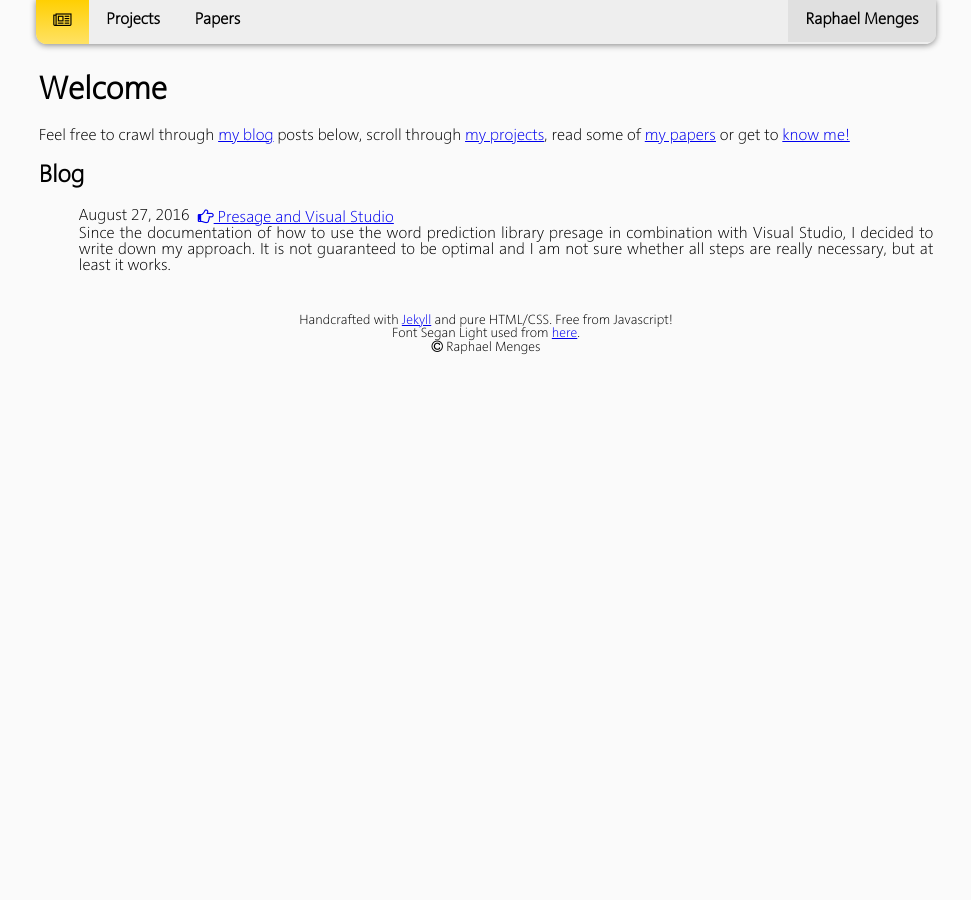
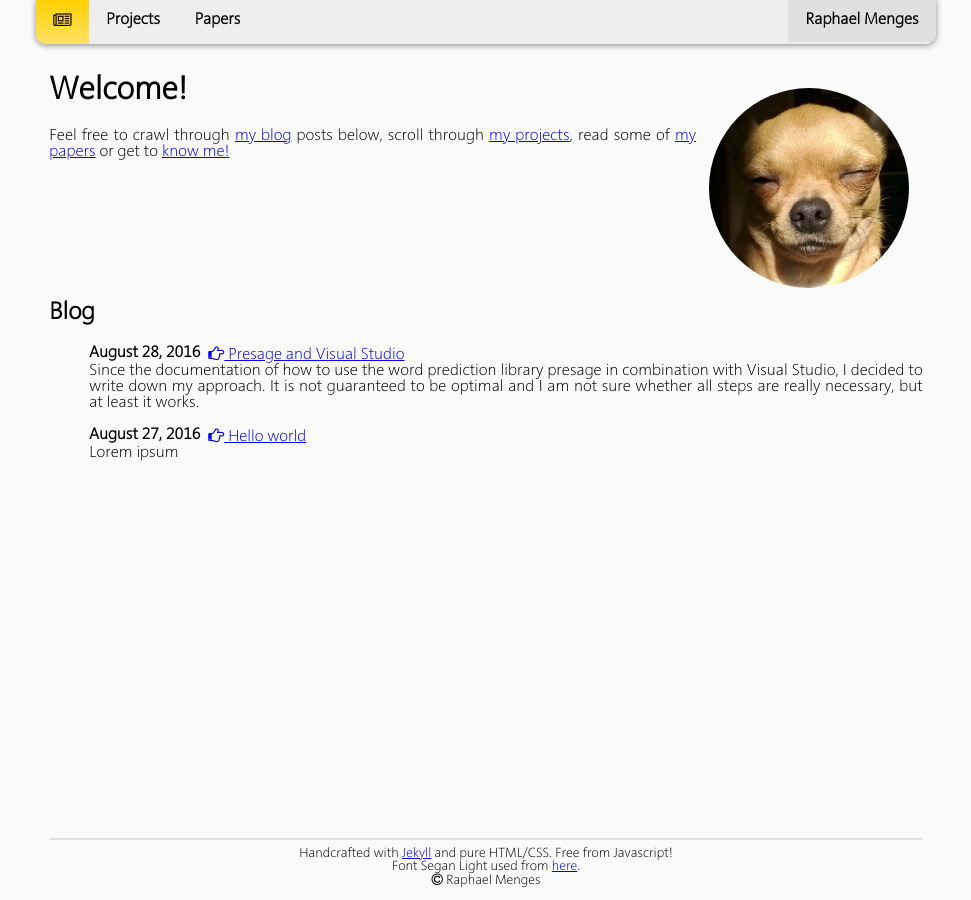
Before and after one commit to raphaelmenges/raphaelmenges.github.io, a Jekyll site: the page built from index.html, in a window 1280 px wide. Shown: the whole page, without its empty margins (154-1125 px from the left). Built offline with Jekyll 4.4.1, drawn with Linux system fonts in a browser that asks for light colours.

Commit message:
Added avatar and worked on blog posts.

```diff
--- /dev/null
+++ b/_includes/lower.html
@@ -0,0 +1,18 @@
+			</div> <!-- content -->
+			<div class="placeholder"></div>
+			<footer class="footer">
+				<hr>
+				Handcrafted with
+					<div class="tooltip">
+						<a href="https://jekyllrb.com/">Jekyll</a>
+						<span class="tooltiptext">
+							<i class="fa fa-heart"></i>
+						</span>
+					</div>
+				and pure HTML/CSS. Free from Javascript!</br>
+				Font Segan Light used from <a href="http://www.1001fonts.com/segan-font.html">here</a>.</br>
+				<i class="fa fa-copyright"></i> Raphael Menges
+			</footer> <!-- footer -->
+		</div> <!-- page -->
+	</body>
+</html>
--- /dev/null
+++ b/_includes/upper.html
@@ -0,0 +1,30 @@
+<!DOCTYPE html>
+<html>
+	<head>
+		<title>{{ page.title }}</title>
+		<link rel="stylesheet" type="text/css" href="/css/main.css">
+		<link rel="stylesheet" type="text/css" href="/css/font-awesome/css/font-awesome.min.css">
+		<meta name="viewport" content="width=device-width, initial-scale=1">
+		<link rel="icon" type="image/png" href="/assets/favicon-32x32.png" sizes="32x32">
+		<link rel="icon" type="image/png" href="/assets/favicon-128x128.png" sizes="128x128">
+		<link rel="icon" type="image/png" href="/assets/favicon.png"> <!-- fallback -->
+	</head>
+	<body>
+		<nav class="navbar">
+			<li>
+				<a {% if page.navigation == "home" %} class="active" {% endif %} href="/">
+					<i class="fa fa-newspaper-o"></i>
+				</a>
+			</li>
+			<li>
+				<a {% if page.navigation == "projects" %} class="active" {% endif %} href="/projects">Projects</a>
+			</li>
+			<li>
+				<a {% if page.navigation == "papers" %} class="active" {% endif %} href="/papers">Papers</a>
+			</li>
+			<li class="about">
+				<a {% if page.navigation == "about" %} class="active" {% endif %} href="/about">Raphael Menges</a>
+			</li>
+		</nav>
+		<div class="page">
+			<div class="content">
--- a/_layouts/default.html
+++ b/_layouts/default.html
@@ -1,49 +1,3 @@
-<!DOCTYPE html>
-<html>
-	<head>
-		<title>{{ page.title }}</title>
-		<link rel="stylesheet" type="text/css" href="/css/main.css">
-		<link rel="stylesheet" type="text/css" href="/css/font-awesome/css/font-awesome.min.css">
-		<meta name="viewport" content="width=device-width, initial-scale=1">
-		<link rel="icon" type="image/png" href="/assets/favicon-32x32.png" sizes="32x32">
-		<link rel="icon" type="image/png" href="/assets/favicon-128x128.png" sizes="128x128">
-		<link rel="icon" type="image/png" href="/assets/favicon.png"> <!-- fallback -->
-	</head>
-	<body>
-		<nav class="navbar">
-			<li>
-				<a {% if page.navigation == "home" %} class="active" {% endif %} href="/">
-					<i class="fa fa-newspaper-o"></i>
-				</a>
-			</li>
-			<li>
-				<a {% if page.navigation == "projects" %} class="active" {% endif %} href="/projects">Projects</a>
-			</li>
-			<li>
-				<a {% if page.navigation == "papers" %} class="active" {% endif %} href="/papers">Papers</a>
-			</li>
-			<li class="about">
-				<a {% if page.navigation == "about" %} class="active" {% endif %} href="/about">Raphael Menges</a>
-			</li>
-		</nav>
-		<div class="content">
-
-		{{ content }}
-
-		</div>
-
-		<footer class="footer">
-			<!-- <hr> -->
-			Handcrafted with
-				<div class="tooltip">
-					<a href="https://jekyllrb.com/">Jekyll</a>
-					<span class="tooltiptext">
-						<i class="fa fa-heart"></i>
-					</span>
-				</div>
-			and pure HTML/CSS. Free from Javascript!</br>
-			Font Segan Light used from <a href="http://www.1001fonts.com/segan-font.html">here</a>.</br>
-			<i class="fa fa-copyright"></i> Raphael Menges
-		</footer>
-	</body>
-</html>
+{% include upper.html %}
+{{ content }}
+{% include lower.html %}
--- /dev/null
+++ b/_layouts/post.html
@@ -0,0 +1,5 @@
+{% include upper.html %}
+<h1>{{ page.title }}</h1>
+<div class="post-date"> {{ page.date | date: '%B %d, %Y' }} </div>
+{{ content }}
+{% include lower.html %}
--- /dev/null
+++ b/_posts/2016-08-27-lorem-ipsum.md
@@ -0,0 +1,7 @@
+---
+layout: post
+title: Hello world
+---
+Lorem ipsum
+
+Hello, so much world, wow.
--- a/css/main.css
+++ b/css/main.css
@@ -15,6 +15,15 @@ body {
 	background-color: #FAFAFA;
 }
 
+/* Design of horizontal lines */
+hr {
+	margin-left: 10pt;
+	margin-right: 10pt;
+	border: 1pt solid #E0E0E0;;
+	border-radius: 1pt;
+}
+
+
 /* Anchor class for invisible anchor which is beneatch fixed navigation */
 .anchor {
 	display: block;
@@ -23,29 +32,43 @@ body {
   visibility: hidden;
 }
 
+/* Page */
+.page {
+	height: 900px;
+	display: -webkit-box;
+	display: -moz-box;
+	display: -ms-flexbox;
+	display: -webkit-flex;
+	display: flex;
+	-ms-flex-direction: column;
+	-moz-flex-direction: column;
+	-webkit-flex-direction: column;
+	flex-direction: column;
+}
+
 /* Content of page */
 .content {
 	padding-top: 40pt;
 	text-align: justify;
-  margin-left: 2pt;
-  margin-right: 2pt;
+  margin-left: 10pt;
+  margin-right: 10pt;
+}
+
+/* Space between content and footer */
+.placeholder {
+	-webkit-box-flex: 1;
+	-moz-box-flex: 1;
+	-webkit-flex: 1;
+	-ms-flex: 1;
+	flex: 1;
 }
 
 /* Footer of page */
 .footer {
-	margin-top: 30pt;
+	margin-top: 10pt;
 	padding-bottom: 10pt;
 	text-align: center;
 	font-size: 10pt;
-}
-
-/* Design of horizontal line */
-.footer hr {
-	margin-left: 30pt;
-	margin-right: 30pt;
-	border: 1pt solid #FFF;
-	box-shadow: 0pt 2pt 3pt #888888;
-	border-radius: 1pt;
 }
 
 /*****************/
@@ -154,10 +177,25 @@ body {
 	font-weight: bold;
 }
 
-/************/
-/*** Blog ***/
-/************/
+/******************/
+/*** Front Page ***/
+/******************/
+/* Avatar on front page */
+.avatar {
+	float: right;
+	width: 150pt;
+	height: 150pt;
+	border-radius: 75pt;
+	-webkit-border-radius: 75pt;
+	-moz-border-radius: 75pt;
+	background: url(/assets/avatar.png) no-repeat;
+	background-size: cover;
+	background-position: 50% 50%;
+	margin: 10pt;
+}
+
 .blog-list {
+	clear: both;
 	list-style-type: none;
 }
 
@@ -173,8 +211,16 @@ body {
 	margin-right: 6pt;
 }
 
+.blog-list-title-date {
+	font-weight: bold;
+}
+
 .blog-list-excerpt {
 	clear: both;
+}
+
+.post-date {
+	font-weight: bold;
 }
 
 /***************/
@@ -266,13 +312,15 @@ body {
 	.navbar li {float: none;}
 	.navbar .about { float: none; background-color: #EEE; }
 	.anchor { top: 0pt; }
-	.content { padding-top: 5pt; }
+	.page { height: 600px; }
+	.content { padding-top: 5pt; margin-left: 5pt; margin-right: 10pt;}
+	.avatar { float: none; margin: auto; }
 	.project-links li {	float: none; }
 	.project-links a { text-align: left; }
 }
 
 /* Width on small screens */
-@media only screen and (max-width: 900px) {
+@media only screen and (max-width: 920px) {
 	body { width: auto; }
 	.navbar { width: 100%; }
 }
--- a/index.html
+++ b/index.html
@@ -4,7 +4,8 @@ title: Raphael Menges
 navigation: home
 ---
 <div>
-	<h1>Welcome</h1>
+	<div class="avatar"></div>
+	<h1>Welcome!</h1>
 	<p>Feel free to crawl through <a href="#blog">my blog</a> posts below, scroll through <a href="/projects">my projects</a>, read some of <a href="/papers">my papers</a> or get to <a href="/about">know me!</a></p>
 	<div class="blog-list">
 		<a class="anchor" id="blog"></a>
@@ -14,7 +15,7 @@ navigation: home
 			<li>
 				<div class="blog-list-title">
 					<ul class="blog-list-title">
-						<li>
+						<li div class="blog-list-title-date">
 							{{ post.date | date: '%B %d, %Y' }}
 						</li>
 						<li>
@@ -23,6 +24,7 @@ navigation: home
 					</ul>
 				</div> <!-- blog-list-title -->
 				<div class="blog-list-excerpt"> {{ post.excerpt }} </div> <!-- p exists implicitly -->
+				<!-- {% if forloop.last == false  %} <hr> {% endif %} -->
 			</li>
 		{% endfor %}
 		</ul>
```
Also changed, not shown: _posts/2016-08-28-presage-and-visual-studio.md (renamed from _posts/2016-08-27-presage-and-visual-studio.md, +1 -1 lines), _projects/JustHotAir.md (+1 -1 lines), assets/avatar.png (added).
